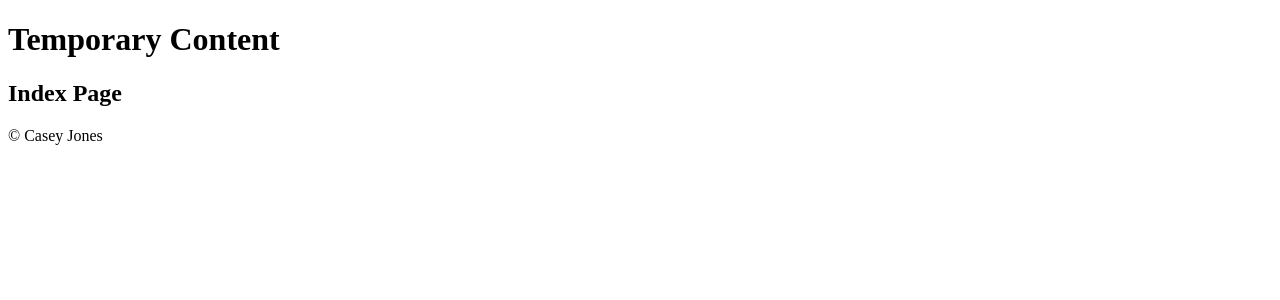
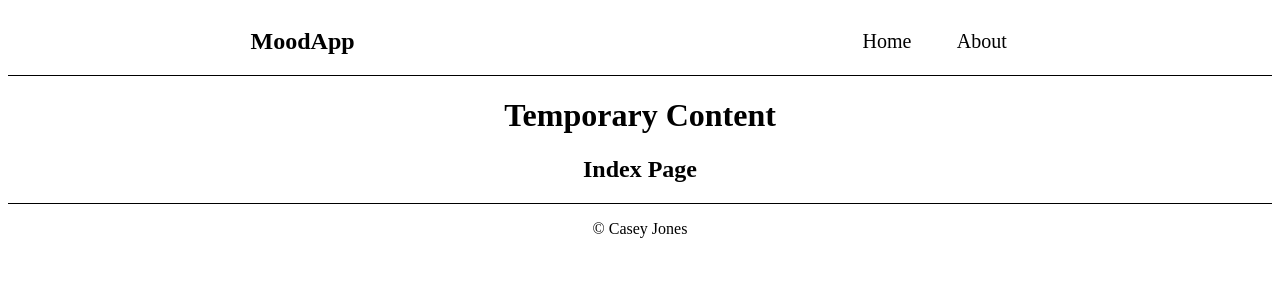
Before and after one commit to Sk1ppyJones/W3200_Capstone, a Django app: page / in a window 1280 px wide. Shown: the top 300 px of the page. Run offline with Django 5.2, Linux system fonts and the light colour scheme.

Commit message:
Template Start
Base Templates Done, also added some basic styles

```diff
--- a/CapstoneProj/settings.py
+++ b/CapstoneProj/settings.py
@@ -38,7 +38,6 @@ INSTALLED_APPS = [
     'django.contrib.sessions',
     'django.contrib.messages',
     'django.contrib.staticfiles',
-    'bootstrap5',
 ]
 
 MIDDLEWARE = [
--- a/MoodApp/static/MoodApp/styles.css
+++ b/MoodApp/static/MoodApp/styles.css
@@ -0,0 +1,37 @@
+*{
+    text-align: center;
+}
+
+nav {
+    display: flex;
+    flex-direction: row;
+    justify-content: space-around;
+    border-bottom: 1px solid black;
+}
+
+nav > ul {
+    width: 15%;
+    padding: 0;
+    display: flex;
+    flex-direction: row;
+    justify-content: space-between;
+    list-style-type: none;
+}
+
+Nav > ul > li {
+    font-size: 1.25rem;
+    margin: auto;
+}
+
+a {
+    color: black;
+    text-decoration: none;
+}
+
+a:hover{
+    color: green;
+}
+footer {
+    padding: 1rem;
+    border-top: 1px solid black;
+}
--- a/MoodApp/urls.py
+++ b/MoodApp/urls.py
@@ -3,4 +3,5 @@ from . import views
 
 urlpatterns = [
     path('', views.index_view, name="Home"),
+    path('about/', views.about_view, name="About")
 ]
--- a/MoodApp/views.py
+++ b/MoodApp/views.py
@@ -4,3 +4,6 @@ from django.http import HttpResponse, HttpRequest
 # Create your views here.
 def index_view(request):
     return render(request, 'MoodApp/index.html')
+
+def about_view(request):
+    return render(request, 'MoodApp/about.html')
--- a/templates/base.html
+++ b/templates/base.html
@@ -1,9 +1,12 @@
 {% load static %}
+
+
 <!DOCTYPE html>
 <html lang="en">
   <head>
     <meta charset="UTF-8" />
     <meta name="viewport" content="width=device-width, initial-scale=1.0" />
+    <link rel="stylesheet" href="{% static 'MoodApp/styles.css' %}">
     <title>
       {% block title %}
         MissingTitle
@@ -12,7 +15,11 @@
   </head>
   <body>
     <nav>
-
+      <h1 >MoodApp</h1>
+      <ul >
+        <li> <a href="{% url 'Home' %}"> Home </a> </li>
+        <li> <a href="{% url 'About' %}"> About</a> </li>
+      </ul>
     </nav>
     <main>
       {% block content %}
```
Also changed, not shown: MoodApp/templates/MoodApp/about.html (added, +11 -0 lines).
